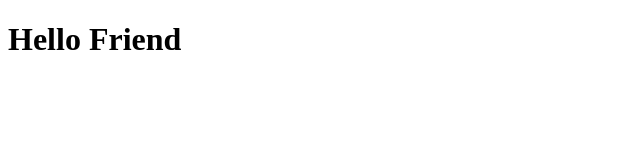
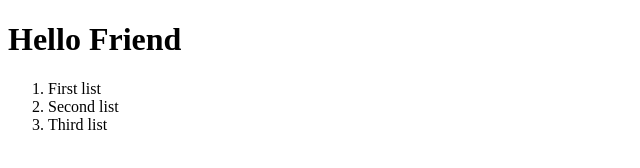
Before and after one commit to abhinavJeph/Learn-Github, a plain HTML site: page index.html in a window 1280 px wide. Shown: the whole page, without its empty margins (0-640 px from the left). Drawn offline with Linux system fonts and the light colour scheme.

Commit message:
Modified index.html

```diff
--- a/index.html
+++ b/index.html
@@ -8,5 +8,10 @@
 </head>
 <body>
     <h1>Hello Friend</h1>
+    <ol>
+        <li>First list</li>
+        <li>Second list</li>
+        <li>Third list</li>
+    </ol>
 </body>
 </html>
```
